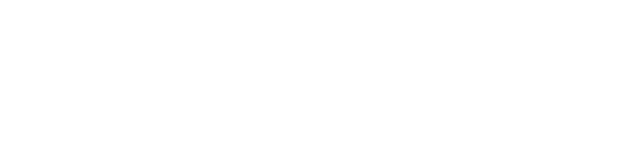
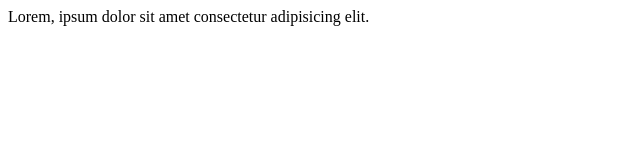
Before and after one commit to KalybekAskhatov/git-practice-27, a plain HTML site: page index.html in a window 1280 px wide. Shown: the whole page, without its empty margins (0-640 px from the left). Drawn offline with Linux system fonts and the light colour scheme.

Commit message:
created navbar

```diff
--- a/index.html
+++ b/index.html
@@ -7,6 +7,9 @@
     <title>Document</title>
   </head>
   <body>
+    <div class="navbar">
+      Lorem, ipsum dolor sit amet consectetur adipisicing elit.
+    </div>
     <script src="./main.js"></script>
   </body>
 </html>
```
